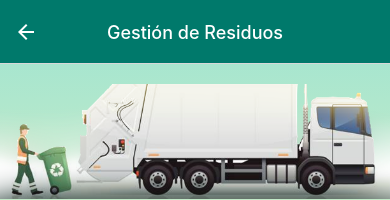
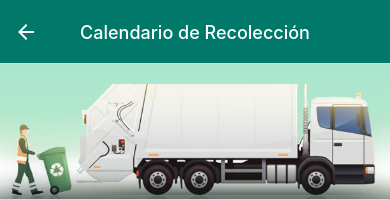
Before and after one commit to MeBustamante/Proyecto-Quinchao-Recicla, a React Native app: screen /Gestion in a window 390 px wide. Shown: the top 200 px of the page. Built offline with nearby package versions, Linux system fonts and the light colour scheme.

Commit message:
Update App.js

```diff
--- a/App.js
+++ b/App.js
@@ -47,7 +47,7 @@ export default function App() {
             <Stack.Screen name="SolicitudRetiroResiduos" component={SolicitudRetiroResiduos} options={{ title: 'Solicitud Retiro Residuos' }} />
             <Stack.Screen name="DenunciaMicrobasural" component={DenunciaMicrobasural} options={{ title: 'Denuncia Microbasural' }} />
             <Stack.Screen name="PuntosReciclaje" component={PuntosReciclajeScreen} options={{ title: 'Puntos de Reciclaje' }} />
-            <Stack.Screen name="Gestion" component={Gestion} options={{ title: 'Gestión de Residuos' }} />
+            <Stack.Screen name="Gestion" component={Gestion} options={{ title: 'Calendario de Recolección' }} />
             <Stack.Screen name="Acerca" component={AcercaScreen} options={{ title: 'Acerca De Nosotros' }} />
             <Stack.Screen name="Animacion" component={Animacion} options={{ headerShown: false }} />
             <Stack.Screen name="Configuracion" component={Configuracion} options={{ title: 'Configuración' }} />
```
